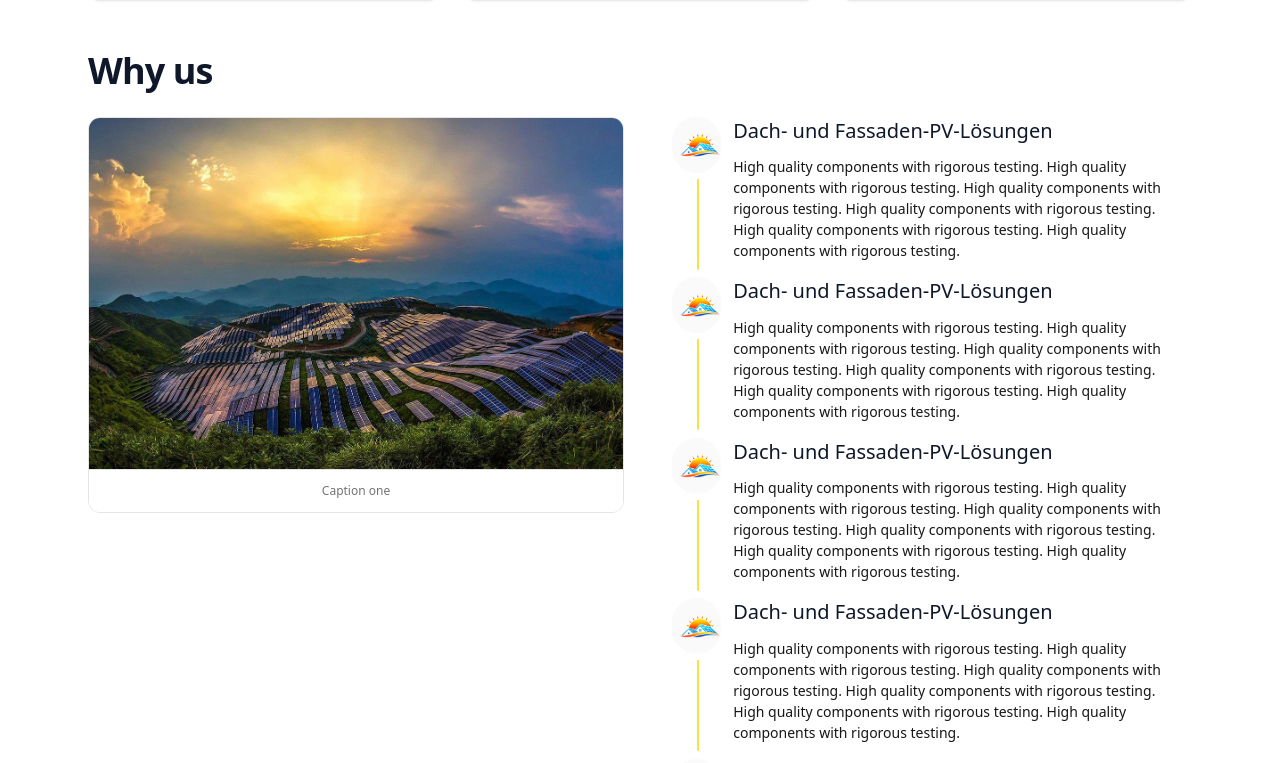
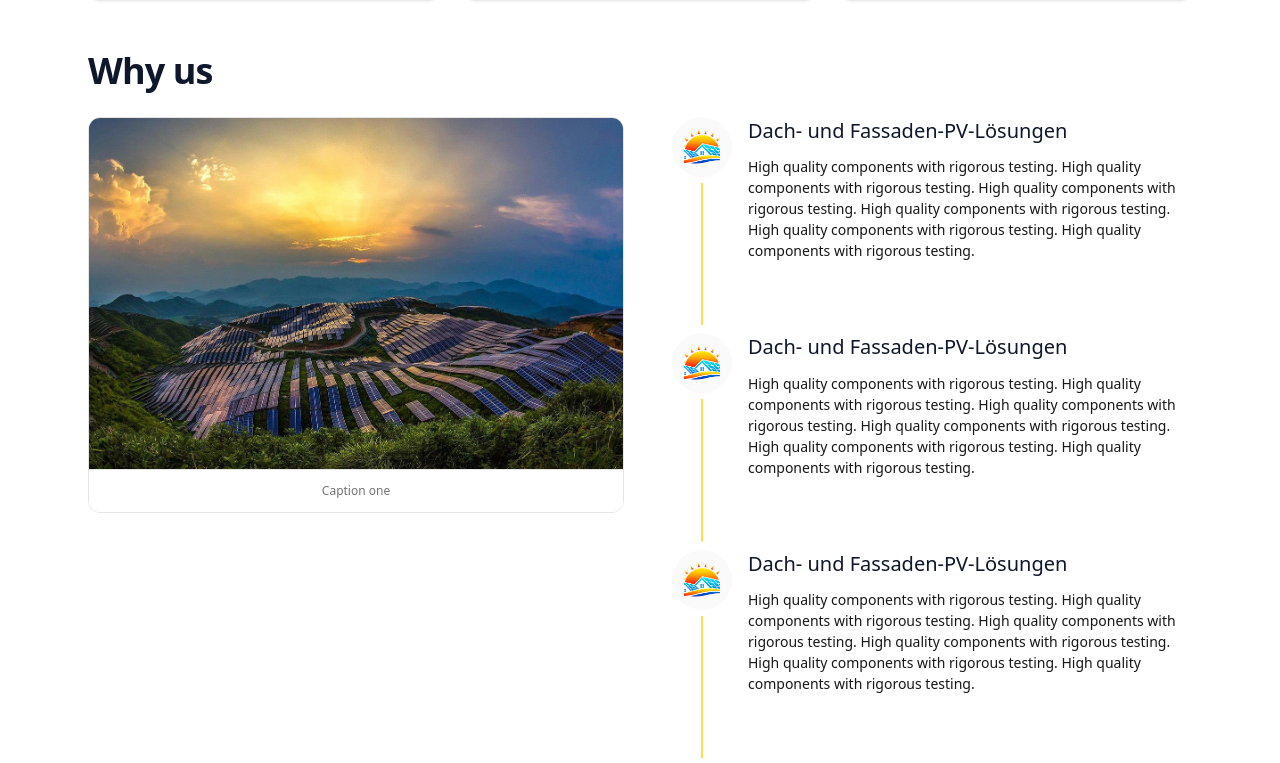
Before and after one commit to Zappp/solleffekt, a Next.js app: page / in a window 1280 px wide. Shown: the part 1485-2248 px from the top of the page. Built offline with nearby package versions, Linux system fonts and the light colour scheme; a web font is replaced by a local one.

Commit message:
fix PathOnScroll on ios

```diff
--- a/src/components/sections/main/MainWhyUs.tsx
+++ b/src/components/sections/main/MainWhyUs.tsx
@@ -19,6 +19,9 @@ export type MainWhyUsProps = {
   heading: string
   items: WhyUsItem[]
 }
+
+//TODO add 404
+//TODO add fill image prop
 
 export function MainWhyUs({ heading, items }: MainWhyUsProps) {
   return (
@@ -53,20 +56,21 @@ export function MainWhyUs({ heading, items }: MainWhyUsProps) {
                   </figure>
                 ) : null}
               </div>
-              <div className="flex flex-col gap-4">
+              <div className="flex flex-col gap-18">
                 {item.points.map((pt, index, arr) => (
-                  <div key={pt.id} className="relative flex items-start gap-3 rounded-lg px-4">
+                  <div key={pt.id} className="relative flex items-start gap-4 rounded-lg px-4">
                     {pt.iconSrc && pt.iconAlt ? (
-                      <div className="flex items-center rounded-full bg-neutral-50">
+                      <div className="relative flex h-15 w-15 flex-shrink-0 items-center rounded-full bg-neutral-50">
                         <Image
                           src={pt.iconSrc}
                           alt={pt.iconAlt}
-                          className="m-2 flex h-10 w-10 object-contain"
+                          className="flex object-cover p-3"
+                          fill
                         />
                       </div>
                     ) : null}
                     {index < arr.length - 1 && (
-                      <PathOnScroll type="downShort" offset={50} className="top-15 left-10" />
+                      <PathOnScroll type="down" className="top-16 left-11" />
                     )}
 
                     <div className="flex w-fit flex-col gap-3">
--- a/src/components/templates/AppTemplate.tsx
+++ b/src/components/templates/AppTemplate.tsx
@@ -1,6 +1,8 @@
 import { ReactNode } from 'react'
 import { Footer } from '../ui/Footer'
 import { Navbar, NavbarItem } from '../ui/Navbar'
+
+//TODO fix section separator image on mobile
 
 export function AppTemplate({ children }: { children: ReactNode }) {
   const navBarProps = {
--- a/src/components/ui/Image.tsx
+++ b/src/components/ui/Image.tsx
@@ -3,15 +3,17 @@ import { ComponentPropsWithoutRef, forwardRef } from 'react'
 
 type Props = ComponentPropsWithoutRef<typeof NextImage>
 
-export const Image = forwardRef<HTMLImageElement, Props>(({ src, ...rest }, forwardedRef) => {
+export const Image = forwardRef<HTMLImageElement, Props>(
+  ({ src, width = 0, height = 0, ...rest }, forwardedRef) => {
     return (
       <NextImage
         src={(process.env.NEXT_PUBLIC_BASE_PATH ?? '') + src}
         ref={forwardedRef}
-      width={0}
-      height={0}
+        width={width}
+        height={height}
         {...rest}
       />
     )
-})
+  },
+)
 Image.displayName = 'Image'
--- a/src/components/ui/PathOnScroll.tsx
+++ b/src/components/ui/PathOnScroll.tsx
@@ -4,7 +4,7 @@ import { animated, useSpring } from '@react-spring/web'
 import { useEffect, useLayoutEffect, useRef, useState } from 'react'
 
 const paths = {
-  downShort: {
+  down: {
     path: 'M2 2 V 89.5',
     width: 4,
   },
@@ -15,24 +15,29 @@ type PathType = keyof typeof paths
 interface PathOnScrollProps {
   type: PathType
   className?: string
-  offset?: number // new prop
+  offset?: number
 }
 
 export const PathOnScroll = ({ type, className = '', offset = 0 }: PathOnScrollProps) => {
   const [stage, setStage] = useState(0)
   const [length, setLength] = useState<number>(0)
-  const [containerHeight, setContainerHeight] = useState<number>(0)
+  const [containerHeight, setContainerHeight] = useState<number>(130)
   const ref = useRef<HTMLDivElement | null>(null)
 
   useLayoutEffect(() => {
-    if (ref.current) {
-      setContainerHeight(ref.current.offsetHeight)
-    }
+    if (!ref.current) return
+    const parent = ref.current.parentElement
+    if (!parent) return
+    const updateHeight = () => setContainerHeight(parent.offsetHeight)
+    updateHeight()
+    const resizeObserver = new window.ResizeObserver(updateHeight)
+    resizeObserver.observe(parent)
+    return () => resizeObserver.disconnect()
   }, [ref])
 
   const animatedStyle = useSpring({
-    strokeDasharray: length || 200,
-    strokeDashoffset: -stage * (length || 1),
+    strokeDasharray: length || 1,
+    strokeDashoffset: length - stage * (length || 1),
     config: { duration: 10 },
   })
 
@@ -40,8 +45,8 @@ export const PathOnScroll = ({ type, className = '', offset = 0 }: PathOnScrollP
     let eventTimeout: ReturnType<typeof setTimeout> | undefined
     let eventHandler: (() => void) | undefined
 
-    if (ref.current && length && length >= 0) {
-      const offset = 0.8 * window.innerHeight
+    if (ref.current && length > 0) {
+      const scrollOffset = 0.5 * window.innerHeight
 
       eventHandler = () => {
         if (eventTimeout) window.clearTimeout(eventTimeout)
@@ -49,21 +54,19 @@ export const PathOnScroll = ({ type, className = '', offset = 0 }: PathOnScrollP
           if (ref.current) {
             const rect = ref.current.getBoundingClientRect()
 
-            if (rect.top < offset - length) {
+            if (rect.top < scrollOffset - length) {
               setStage(1)
               window.removeEventListener('scroll', eventHandler as EventListener)
               if (eventTimeout) clearTimeout(eventTimeout)
-            } else if (rect.top < offset) {
-              const st = (offset - rect.top) / length
+            } else if (rect.top < scrollOffset) {
+              const st = (scrollOffset - rect.top) / length
               setStage(st)
             }
           }
         }, 1)
       }
 
-      if (typeof window !== 'undefined' && eventHandler) {
-        window.addEventListener('scroll', eventHandler, false)
-      }
+      window.addEventListener('scroll', eventHandler, false)
     }
     return () => {
       if (eventHandler) window.removeEventListener('scroll', eventHandler)
@@ -71,28 +74,33 @@ export const PathOnScroll = ({ type, className = '', offset = 0 }: PathOnScrollP
     }
   }, [ref, length])
 
-  const svgHeight = containerHeight || 0
   const svgWidth = paths[type]?.width || 4
-  const pathEnd = Math.max(svgHeight - offset - 2, 2)
+  const pathEnd = Math.max(containerHeight - offset, 2)
   const dynamicPath = `M2 2 V ${pathEnd}`
 
   return (
     <div ref={ref} className={`pointer-events-none absolute h-full ${className}`}>
       <svg
         width={svgWidth}
-        height={svgHeight}
-        viewBox={`0 0 ${svgWidth} ${svgHeight}`}
+        height={containerHeight}
+        viewBox={`0 0 ${svgWidth} ${containerHeight}`}
         fill="none"
         xmlns="http://www.w3.org/2000/svg"
         className="h-full w-full"
       >
-        <animated.path stroke="var(--btn-yellow-bg)" strokeWidth="2" d={dynamicPath} />
+        <animated.path stroke="var(--color-neutral-200)" strokeWidth="2" d={dynamicPath} />
+
         <animated.path
           style={animatedStyle}
           ref={(reference: SVGPathElement | null) => {
-            if (reference) setLength(reference.getTotalLength())
+            if (reference) {
+              const total = reference.getTotalLength()
+              setLength(total)
+              reference.style.strokeDasharray = `${total}`
+              reference.style.strokeDashoffset = `${total}`
+            }
           }}
-          stroke="var(--color-neutral-100)"
+          stroke="var(--btn-yellow-bg)"
           strokeWidth="2"
           d={dynamicPath}
         />
```
Lines whose indentation alone changed are shown as unchanged.
